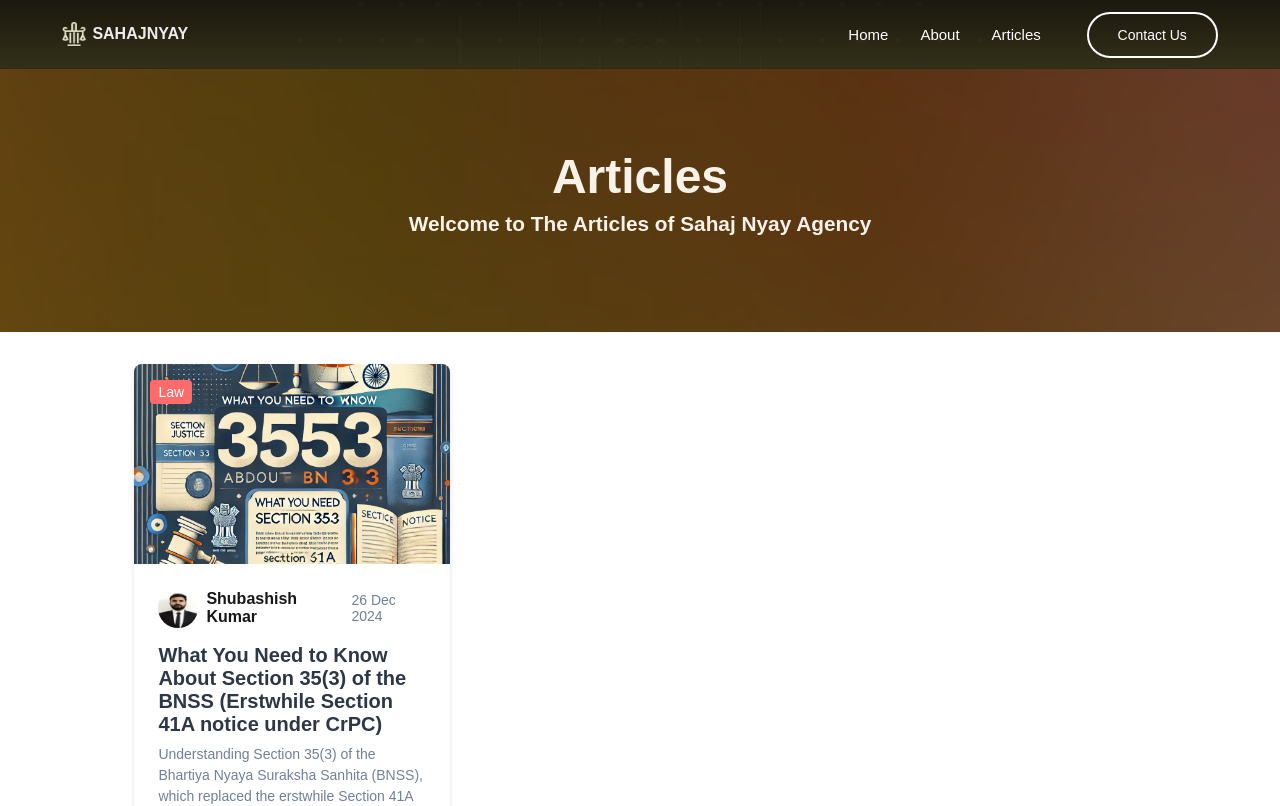
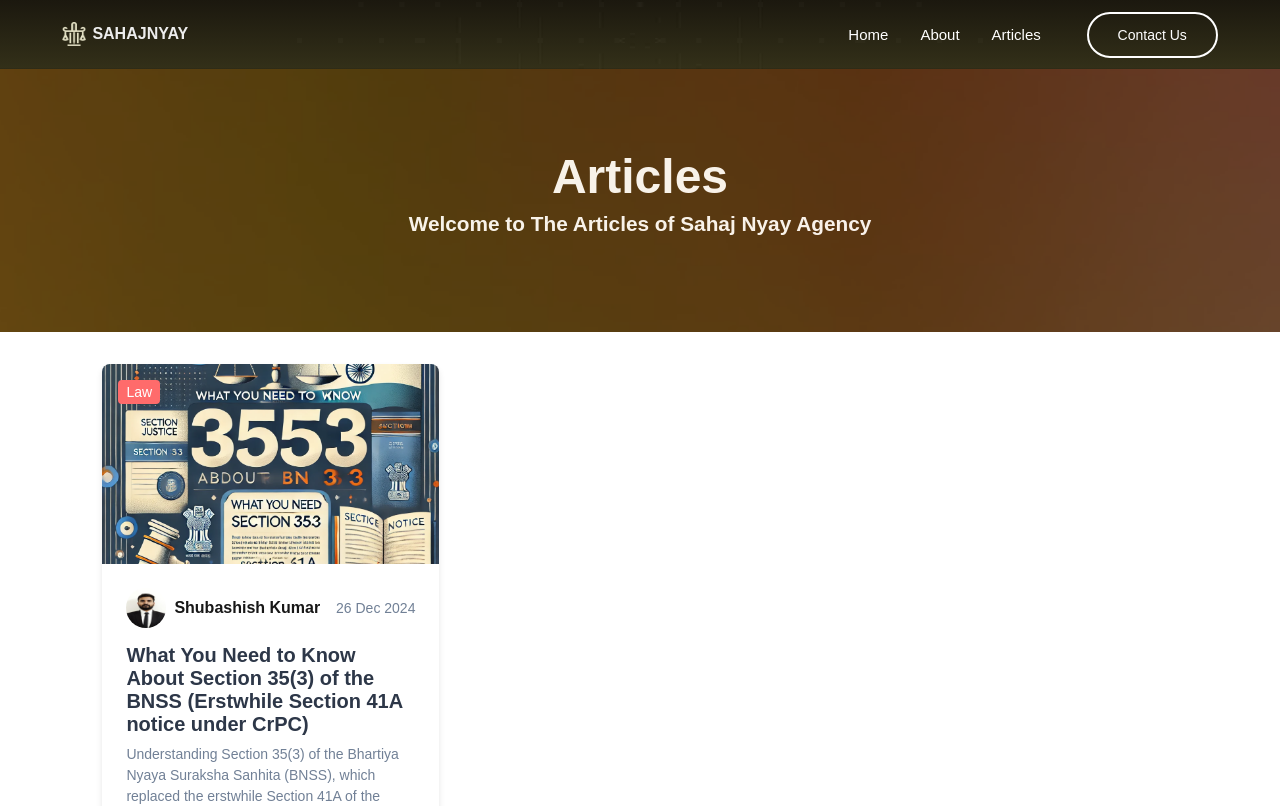
Before and after one commit to gautamkmahato/Law-firm, a Next.js app: page /blog in a window 1280 px wide. Shown: the top 806 px of the page. Built offline with nearby package versions, Linux system fonts and the light colour scheme.

Commit message:
fixed the layout css

```diff
--- a/app/components/BlogPostGrid.module.css
+++ b/app/components/BlogPostGrid.module.css
@@ -8,7 +8,7 @@
     display: grid;
     grid-template-columns: repeat(auto-fill, minmax(280px, 1fr));
     gap: 2rem;
-    padding: 2rem;
+    padding-top: 2rem;
   }
 
   .card {
```
